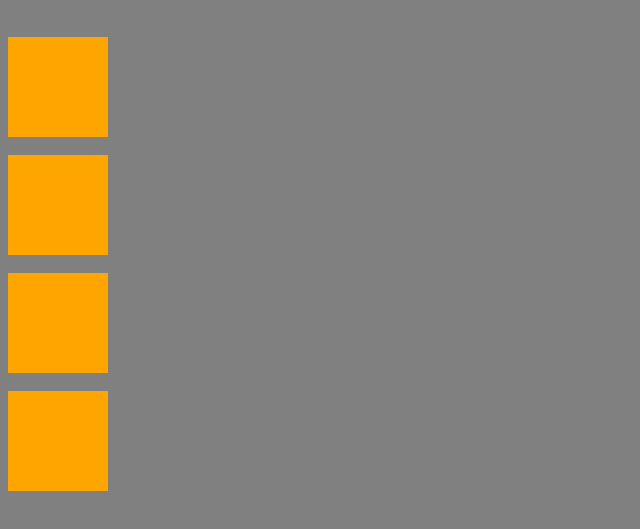
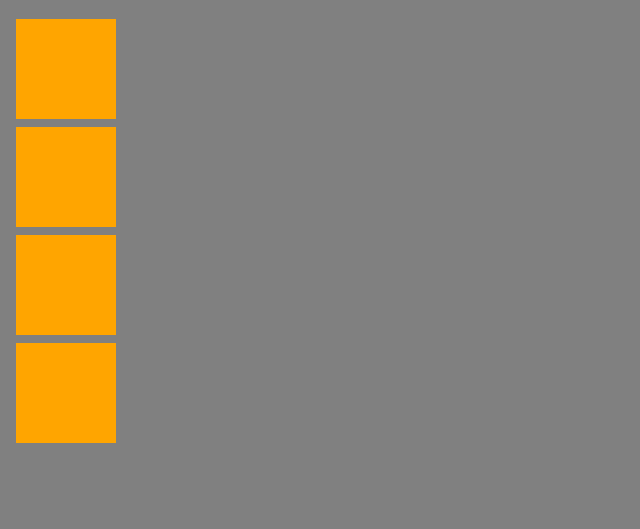
Before and after one commit to GosiaSamosia/css-zadanie16, a plain HTML site: page index.html in a window 1280 px wide. Shown: the part 61-590 px from the top of the page, without its empty margins (0-640 px from the left). Drawn offline with Linux system fonts and the light colour scheme.

Commit message:
dodanie style.css

```diff
--- a/index.html
+++ b/index.html
@@ -3,14 +3,17 @@
 <head>
     <link rel="stylesheet" type="text/css" href="style.css" />
     <meta charset="UTF-8">
-    <title>Document</title>
+    <title>Kwadraty</title>
 
 </head>
-<body bgcolor=grey>
-<h1>Kwadraty</h1><br>
-                   <div style="height:100px ; width:100px ; background-color:orange"></div><br>
-                   <div style="height:100px ; width:100px ; background-color:orange"></div><br>                                 <div style="height:100px ; width:100px ; background-color:orange"></div><br>
-                   <div style="height:100px ; width:100px ; background-color:orange"></div><br>
+<body>
+    <h1>Kwadraty</h1>
+
+        <div></div>
+        <div></div>
+        <div></div>
+        <div></div>
+
 
 </body>
 </html>
--- a/style.css
+++ b/style.css
@@ -1 +1,13 @@
-h1 { color:white }
+body{
+    background: grey;
+}
+h1 {
+    color:white
+}
+
+div {
+    margin: 8px;
+    height: 100px;
+    width: 100px;
+    background: orange
+}
```
